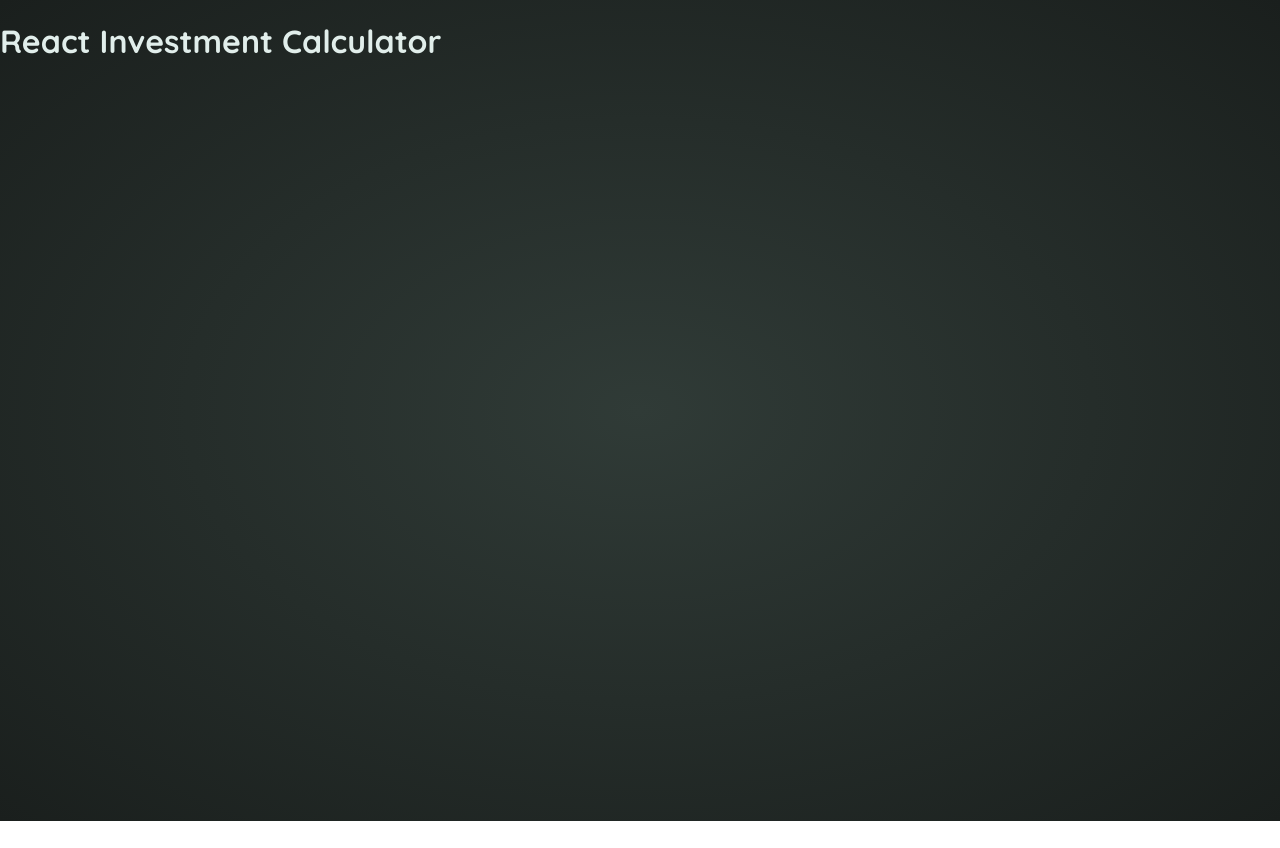
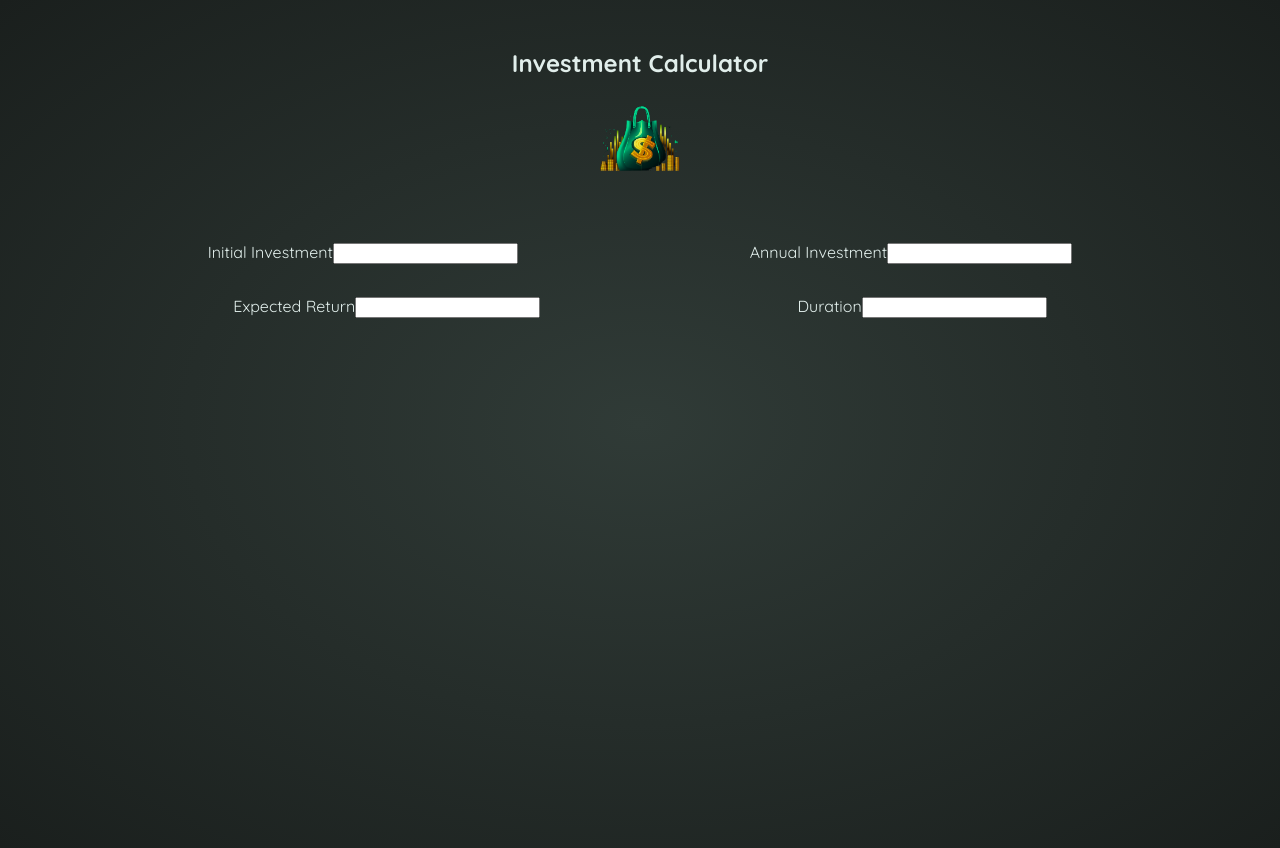
Before and after one commit to Katiasun/Investment-Calculator-React, a React (Vite) app: page / in a window 1280 px wide. Before the commit the page ends 821 px from the top, so only its background shows below. Built offline with nearby package versions, Linux system fonts and the light colour scheme.

Commit message:
Import useState in file UserInput

```diff
--- a/src/App.jsx
+++ b/src/App.jsx
@@ -1,7 +1,13 @@
+import Header from "./components/Header";
+import UserInput from "./components/UserInput";
+
 function App() {
   return (
-    <h1>React Investment Calculator</h1>
-  )
+    <>
+      <Header />
+      <UserInput />
+    </>
+  );
 }
 
-export default App
+export default App;
--- /dev/null
+++ b/src/components/UserInput.jsx
@@ -0,0 +1,38 @@
+import { useState } from "react";
+
+export default function UserInput() {
+  const [userInput, setUserInput] = useState({
+    initialInvestment: 10000,
+    annualInvestment: 1200,
+    expectedReturn: 6,
+    duration: 10,
+  });
+
+  return (
+    <section id="#user-input">
+      <form>
+        <div className="input-group">
+          <p>
+            <label>Initial Investment</label>
+            <input type="number" required />
+          </p>
+          <p>
+            <label>Annual Investment</label>
+            <input type="number" required />
+          </p>
+        </div>
+        <div className="input-group">
+          <p>
+            <label>Expected Return</label>
+            <input type="number" required />
+          </p>
+
+          <p>
+            <label>Duration</label>
+            <input type="number" required />
+          </p>
+        </div>
+      </form>
+    </section>
+  );
+}
```
